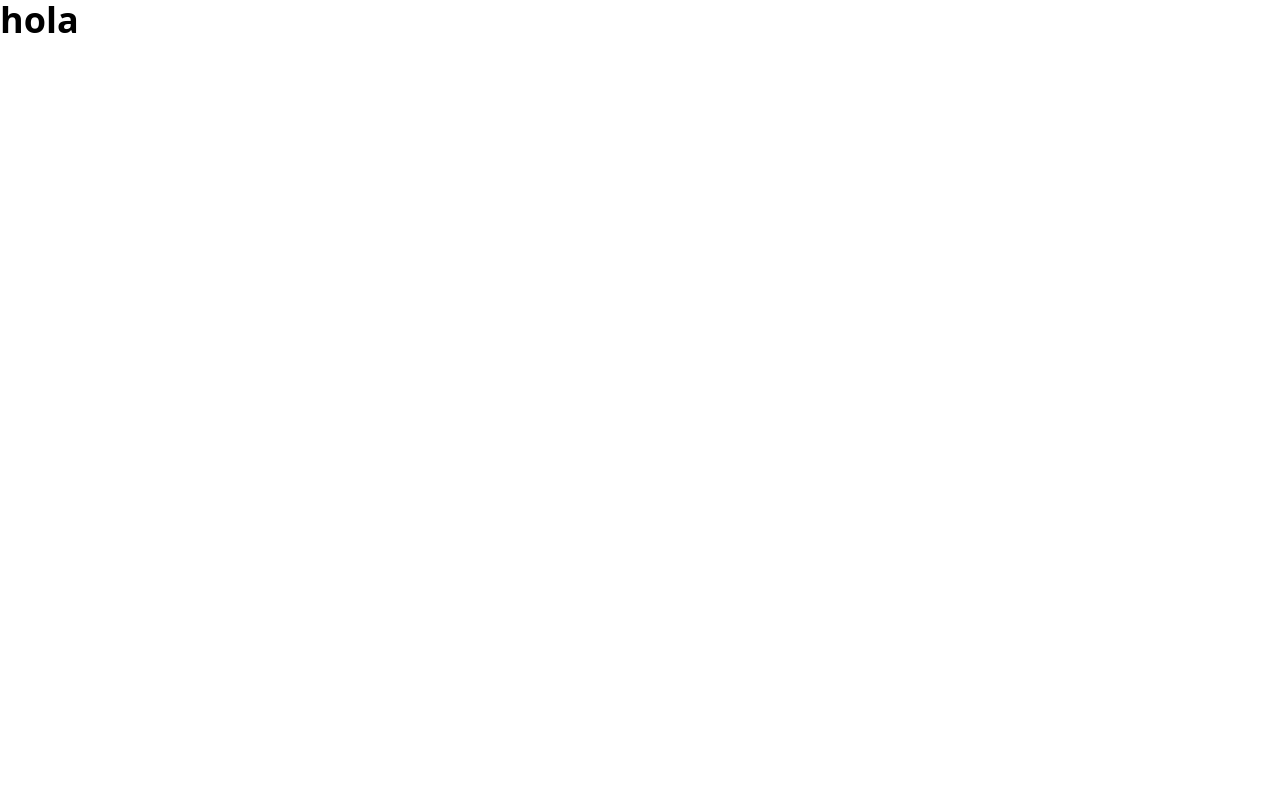
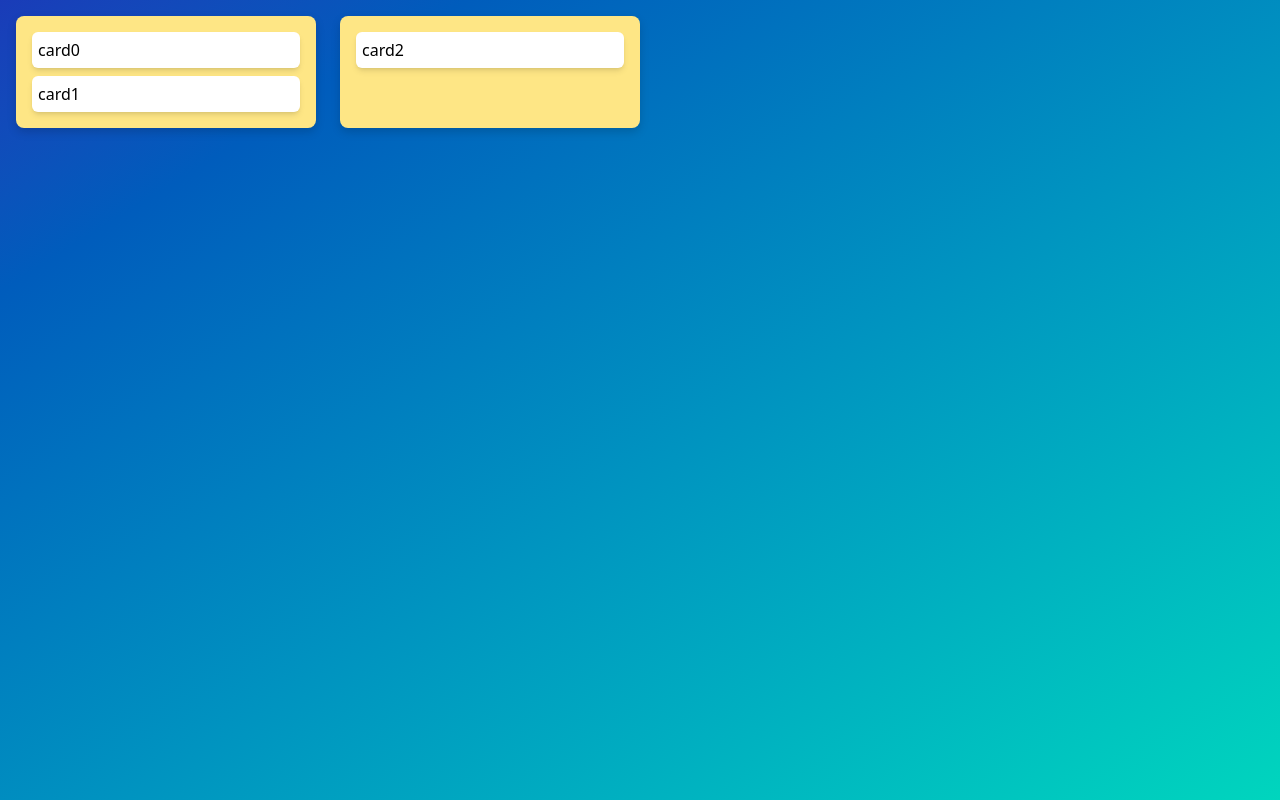
Before and after one commit to PipeVerri/ClonTrello, a Next.js app in the folder apps/web/: page / in a window 1280 px wide. Built offline with nearby package versions, Linux system fonts and the light colour scheme.

Commit message:
Edicion de cartas

```diff
--- a/apps/web/src/app/page.tsx
+++ b/apps/web/src/app/page.tsx
@@ -1,3 +1,34 @@
+"use client";
+
+import CardContainer from "../components/CardContainer/CardContainer";
+import {useEffect, useState} from "react";
+
+export interface CardInfo {
+    title: string;
+}
+
 export default function Page() {
-  return <h1 className="text-4xl font-bold">hola</h1>;
+    const [cards, setCards] = useState<CardInfo[]>([
+        {title: "card0"},
+        {title: "card1"},
+        {title: "card2"},
+    ])
+    const [containerCards, setContainerCards] = useState<number[][]>([
+        [0, 1],
+        [2]
+    ]);
+
+    useEffect(() => {
+        console.log(cards)
+    }, [cards])
+
+    return (
+      <div className="bg-gradient-to-br from-blue-800 to-teal-400 min-h-screen">
+          <div className="flex flex-row gap-6 p-4">
+              {containerCards.map((_, index) => (
+                  <CardContainer id={index} key={index} containerCards={containerCards} setContainerCards={setContainerCards} cards={cards} setCards={setCards} />
+              ))}
+          </div>
+      </div>
+  )
 }
--- /dev/null
+++ b/apps/web/src/components/Card/Card.tsx
@@ -0,0 +1,17 @@
+"use client";
+
+import {CardInfo} from "../../app/page";
+
+export interface CardProps {
+    id: number;
+    data: CardInfo;
+    setData: <k extends keyof CardInfo>(field: k, value: CardInfo[k]) => void;
+}
+
+export default function Card({ id, data, setData }: CardProps) {
+    return (
+        <div className="bg-white rounded-md shadow-md p-1.5 border-0">
+            <input type="text" value={data.title} onChange={(e) => setData("title", e.target.value)} />
+        </div>
+    )
+}
--- /dev/null
+++ b/apps/web/src/components/CardContainer/CardContainer.tsx
@@ -0,0 +1,24 @@
+import Card from "../Card/Card";
+import {Setter} from "../../utils/types";
+import {CardInfo} from "../../app/page";
+
+interface CardContainerProps {
+    id: number,
+    containerCards: number[][],
+    setContainerCards: Setter<number[][]>,
+    cards: CardInfo[],
+    setCards: Setter<CardInfo[]>,
+}
+
+export default function CardContainer({ id, containerCards, setContainerCards, cards, setCards }: CardContainerProps) {
+    return (
+        <div className="flex flex-col bg-amber-200 w-[300px] gap-2 p-4 rounded-lg drop-shadow-lg">
+            {containerCards[id].map((index, _) => (
+                <Card key={index} id={index} data={cards[index]} setData={(param, val) => setCards(oldVal => {
+                    oldVal[index][param] = val
+                    return [...oldVal];
+                })} />
+            ))}
+        </div>
+    )
+}
--- /dev/null
+++ b/apps/web/src/utils/types.ts
@@ -0,0 +1,3 @@
+import React from "react";
+
+export type Setter<T> = React.Dispatch<React.SetStateAction<T>>
```
